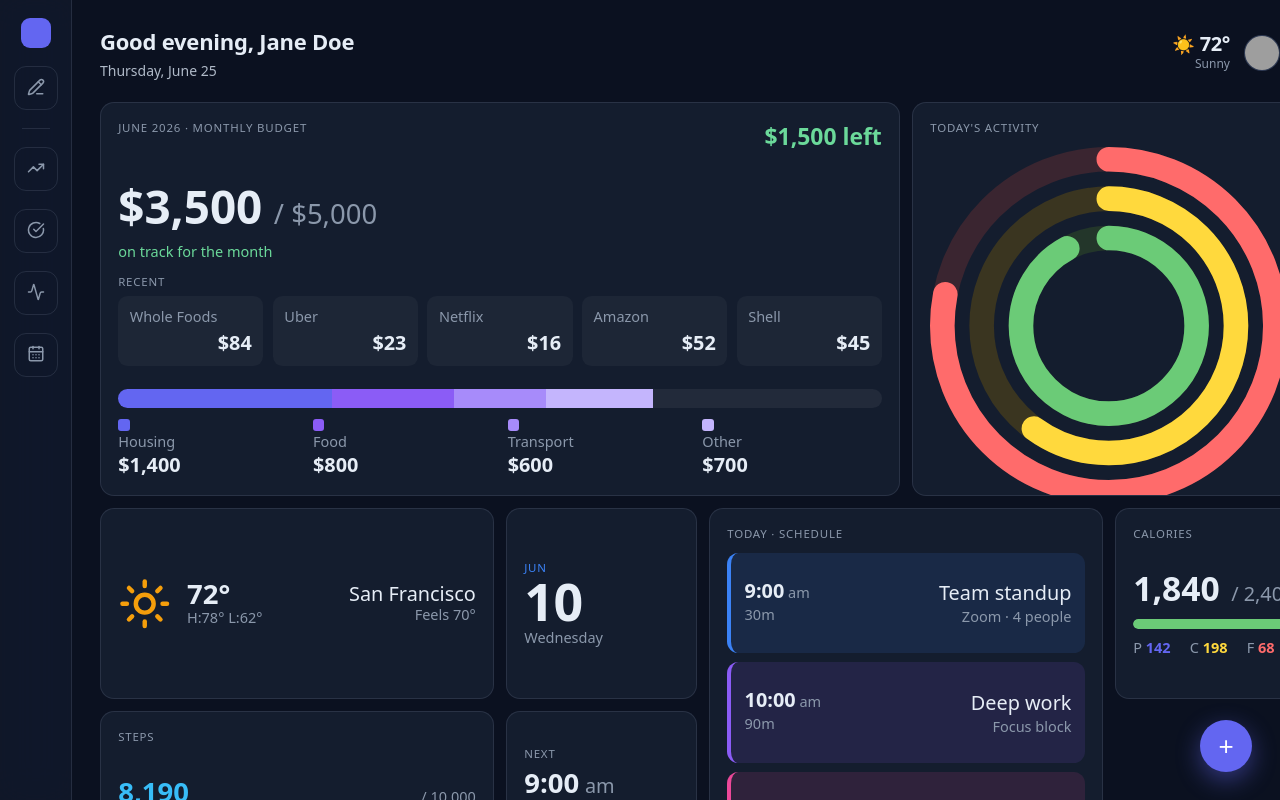
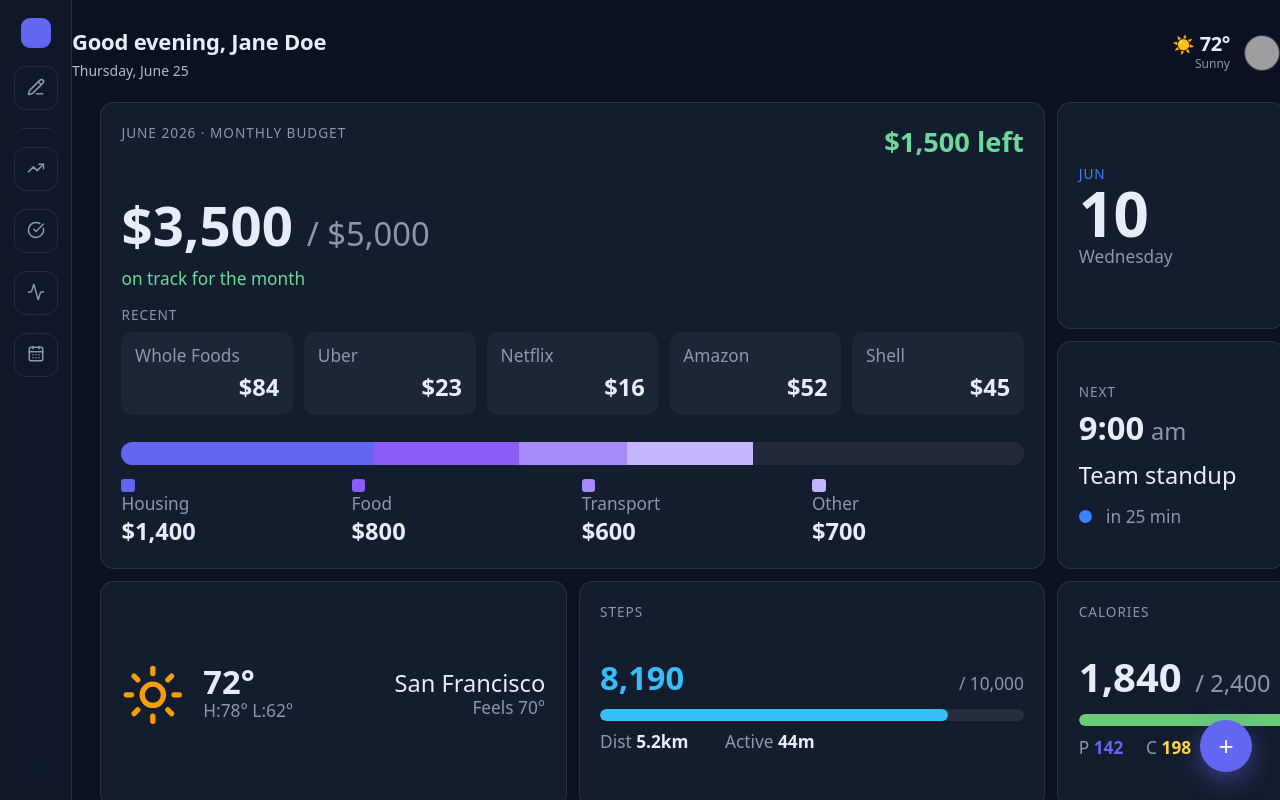
Before and after one commit to ben-yeung/bento-dash, a Next.js app: page / in a window 1280 px wide. Built offline with nearby package versions, Linux system fonts and the light colour scheme; grey boxes are pictures that could not be loaded.

Commit message:
fix: measure board height excluding Banner in horizontal mode
Move Banner outside scrollRef so clientHeight reflects only the board
area; add padding-right to scrollHorizontal for trailing gutter; fix
misleading comment on metrics.rows sync effect.

```diff
--- a/components/shell/AppShell.module.css
+++ b/components/shell/AppShell.module.css
@@ -25,6 +25,7 @@
   overflow-y: hidden;
   height: 100%;
   padding-left: 28px;
+  padding-right: 28px;
   scrollbar-width: none;
 }
 .scrollHorizontal::-webkit-scrollbar {
--- a/components/shell/AppShell.tsx
+++ b/components/shell/AppShell.tsx
@@ -85,7 +85,7 @@ export function AppShell() {
     });
   }, []);
 
-  // Sync computed row count into gridState so vertical-mode helpers stay accurate.
+  // Sync row count into gridState and reflow when horizontal mode computes a new row count.
   useEffect(() => {
     if (typeof metrics.rows !== 'number') return;
     setRowCount(metrics.rows);
@@ -332,11 +332,11 @@ export function AppShell() {
         <ThemeController />
         <LeftBar />
         <div className={styles.main}>
+          <Banner profileSlot={<ProfileButton />} />
           <div
             ref={scrollRef}
             className={layoutOrientation === 'horizontal' ? styles.scrollHorizontal : styles.scroll}
           >
-            <Banner profileSlot={<ProfileButton />} />
             <BentoBoard
               boardRef={boardRef}
               metrics={metrics}
```
